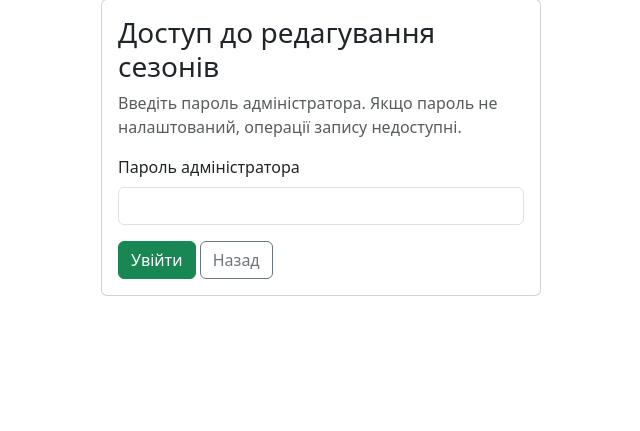
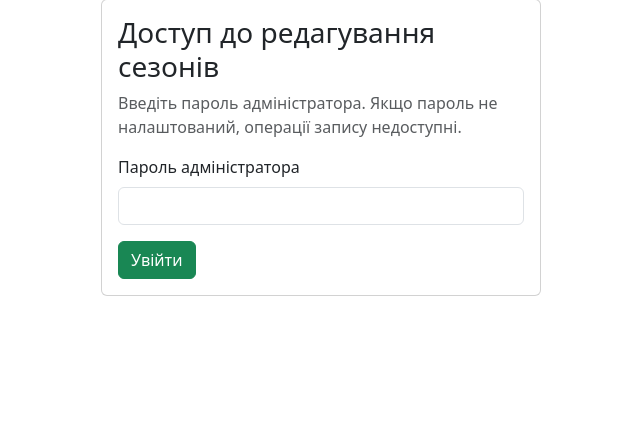
Before and after one commit to maksymvasylyna/agro_erp, a Flask app: template modules/structure/seasons/templates/seasons/login.html in a window 1280 px wide. Shown: the part 136-567 px from the top of the page, without its empty margins (319-959 px from the left). Run offline with Flask 3, Linux system fonts and the light colour scheme; the template is opened without the code that fills it: values that come from a table or form of the project are taken from there, others are empty; some libraries are stand-ins or nearby versions.

Commit message:
ui(structure): remove local back link in favor of consistent shared navigation

```diff
--- a/modules/structure/seasons/templates/seasons/login.html
+++ b/modules/structure/seasons/templates/seasons/login.html
@@ -8,7 +8,6 @@
     {{ form.hidden_tag() }}
     <div class="mb-3">{{ form.password.label(class="form-label") }}{{ form.password(class="form-control", autocomplete="current-password") }}</div>
     {{ form.submit(class="btn btn-success") }}
-    <a class="btn btn-outline-secondary" href="{{ url_for('seasonal.index') }}">Назад</a>
   </form>
 </div>
 {% endblock %}
```
